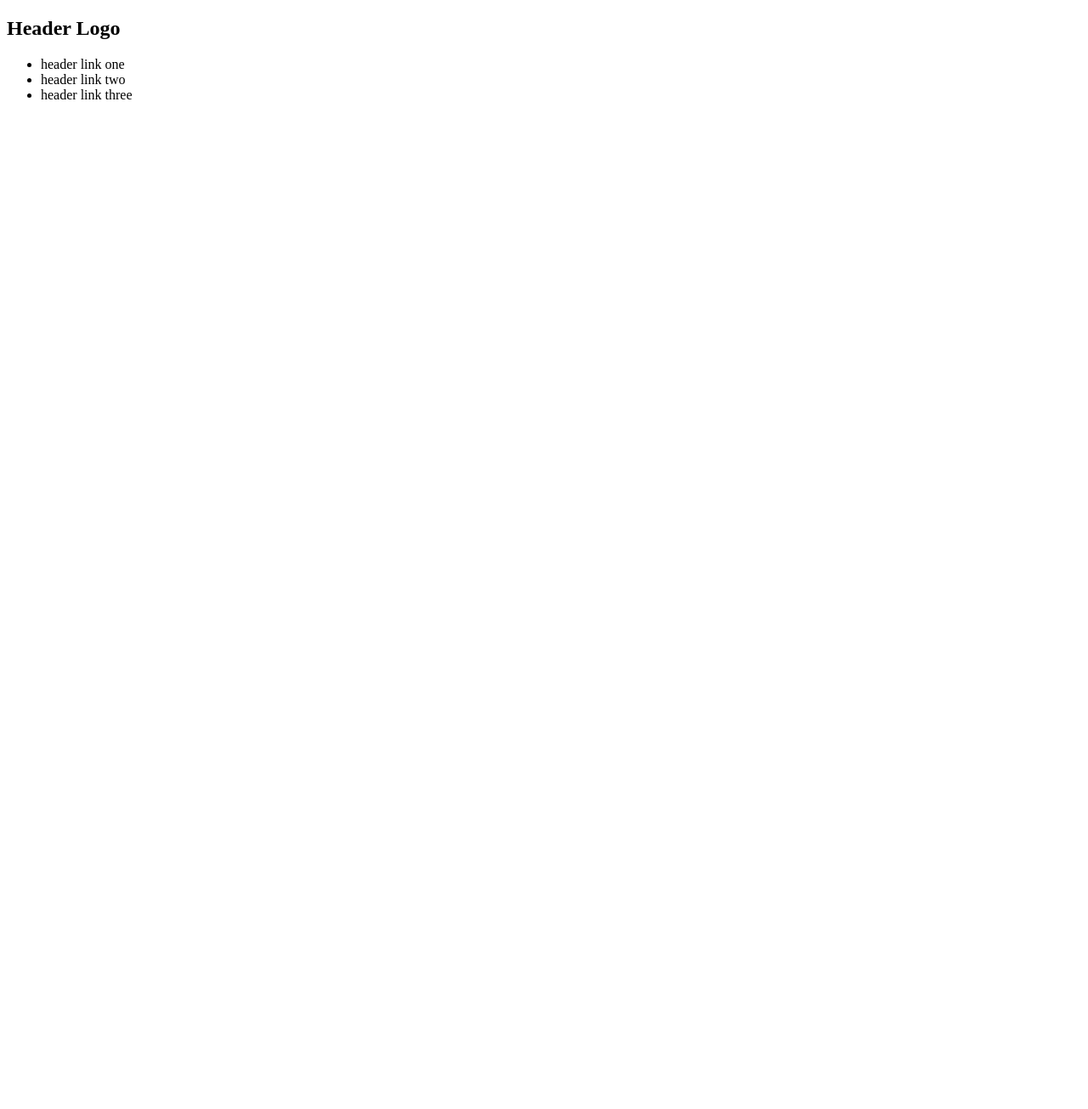
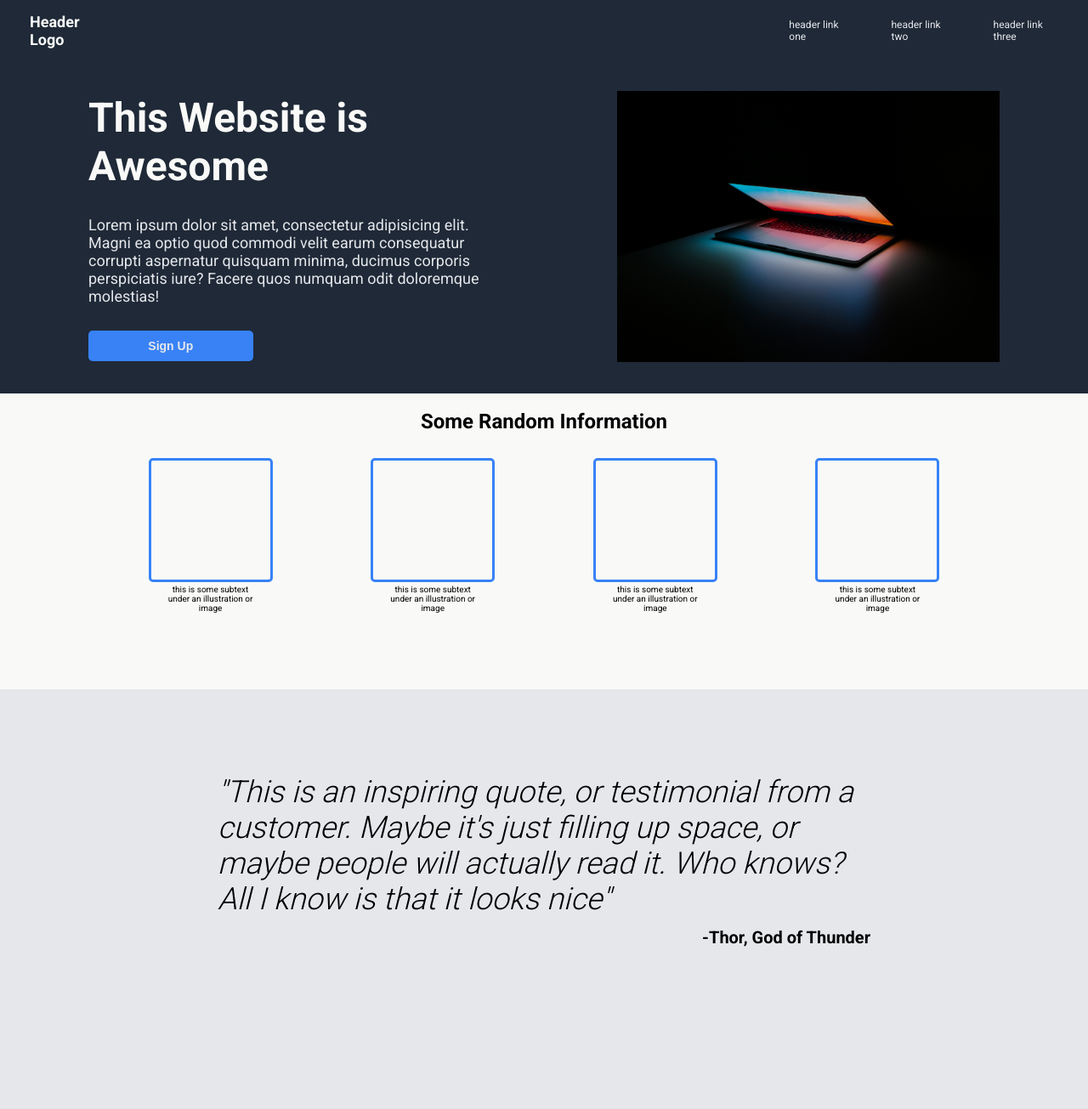
Before and after one commit to ZiadAdel10/odinprojectfirstlp, a plain HTML site: page index.html in a window 1280 px wide. Shown: the whole page at 85% size. Before the commit the page ends 800 px from the top, so only its background shows below. Drawn offline with Linux system fonts and the light colour scheme.

Commit message:
styling changes

```diff
--- a/index.html
+++ b/index.html
@@ -7,13 +7,50 @@
     <title>The Odin Project Landing Page</title>
 </head>
 <body>
-    <nav>
-        <h1>Header Logo</h1>
-        <ul>
+    <nav class="navbar">
+        <h1 class="navbar-title">Header Logo</h1>
+        <ul class="navbar-list">
             <li>header link one</li>
             <li>header link two</li>
             <li>header link three</li>
         </ul>
     </nav>
+    <div class="hero">
+        <div class="hero-text">
+            <h1 class="hero-text__headline">This Website is Awesome</h1>
+            <p class="hero-text__paragraph">Lorem ipsum dolor sit amet, consectetur adipisicing elit. Magni ea optio quod commodi velit earum consequatur corrupti aspernatur quisquam minima, ducimus corporis perspiciatis iure? Facere quos numquam odit doloremque molestias!</p>
+            <button class="hero-text__button">Sign Up</button>
+        </div>
+        <div class="hero-imgbox">
+            <img class="hero-imgbox__img" src="./lp_img.jpg" alt="laptop">
+        </div>
+    </div>
+    <div class="features">
+        <h1 class="features-headline">Some Random Information</h1>
+        <div class="features-items">
+            <div class="feature-item">
+                <div class="feature-item__box"></div>
+                <p class="feature-item__text">this is some subtext under an illustration or image</p>
+            </div>
+            <div class="feature-item">
+                <div class="feature-item__box"></div>
+                <p class="feature-item__text">this is some subtext under an illustration or image</p>
+            </div>
+            <div class="feature-item">
+                <div class="feature-item__box"></div>
+                <p class="feature-item__text">this is some subtext under an illustration or image</p>
+            </div>
+            <div class="feature-item">
+                <div class="feature-item__box"></div>
+                <p class="feature-item__text">this is some subtext under an illustration or image</p>
+            </div>
+        </div>
+    </div>
+    <div class="quote">
+        <div class="quote-body">
+            <p>"This is an inspiring quote, or testimonial from a customer. Maybe it's just filling up space, or maybe people will actually read it. Who knows? All I know is that it looks nice"</p>
+            <p class="quote-author">-Thor, God of Thunder</p>
+        </div>
+    </div>
 </body>
 </html>
--- a/style.css
+++ b/style.css
@@ -0,0 +1,168 @@
+@import url('https://fonts.googleapis.com/css2?family=Poppins:wght@300;400;500;600;700&family=Roboto:wght@300;400;500;700&display=swap');
+
+:root {
+    --dark-bg : #1f2937;
+    --btn-color : #3882f6;
+    --quote-bg : #E5E7EB;
+    --hero-secondary : #E5E7EB;
+    --header-logo: #F9FAF8;
+}
+
+* {
+    margin: 0;
+    padding: 0;
+    box-sizing: border-box;
+}
+
+
+html {
+    font-family: 'Roboto';
+    font-size: 62.5%;
+}
+
+
+.navbar {
+    padding: 1.5rem 3.5rem;
+    display: flex;
+    justify-content: center;
+    align-items: center;
+    gap: 80rem;
+    background-color: var(--dark-bg);
+}
+
+.navbar-title {
+    font-size: 1.8rem;
+    color: var(--header-logo);
+}
+
+.navbar-list {
+    list-style: none;
+    display: flex;
+    gap: 5rem;
+    color: var(--hero-secondary);
+    font-size: 1.2rem;
+}
+/* --------------------------------- */
+
+/* Hero Section */
+
+.hero {
+    display: flex;
+    align-items: center;
+    padding: 3.5rem;
+    justify-content: space-around;
+    background-color: var(--dark-bg);
+}
+
+.hero-text {
+    width: 40%;
+    display: flex;
+    flex-direction: column;
+    gap: 3rem;
+}
+
+.hero-text__headline{
+    font-size: 4.8rem;
+    font-weight: bolder;
+    color: var(--header-logo);
+}
+.hero-text__paragraph{
+    font-size: 1.8rem;
+    color: var(--hero-secondary);
+}
+
+.hero-text__button {
+    width: 40%;
+    border: none;
+    border-radius: 0.5rem;
+    padding: 1rem;
+    background-color: var(--btn-color);
+    color: var(--hero-secondary);
+
+    font-size: 1.4rem;
+    font-weight: bold;
+}
+
+.hero-imgbox {
+    width: 45rem;
+}
+
+.hero-imgbox__img {
+    width: 100%;
+}
+
+/* --------------------------------- */
+
+/* Features Section */
+
+.features{
+    display: flex;
+    flex-direction: column;
+    align-items: center;
+    gap: 1rem;
+    background-color: var(--header-logo);
+
+    padding-bottom: 9rem;
+}
+
+.features-headline{
+    margin: 1.9rem 0;
+    font-weight: bold;
+    font-size: 2.4rem;
+}
+
+.features-items{
+    display: flex;
+    gap: 4rem;
+}
+.feature-item__text{
+    text-align: center;
+    width: 50%;
+}
+
+.feature-item{
+    display: flex;
+    flex-direction: column;
+    align-items: center;
+    gap: 0.3rem;
+}
+
+.feature-item__box{
+    border: 0.3rem solid var(--btn-color);
+    border-radius: 0.5rem;
+    padding: 7rem;
+    width: 8rem;
+
+}
+
+/* --------------------------------- */
+
+/* Quote Section */
+
+.quote{
+    display: flex;
+    flex-direction: column;
+    align-items: center;
+    justify-content: center;
+    gap: 1rem;
+    background-color: var(--quote-bg);
+
+    padding-bottom: 9rem;
+}
+.quote-body{
+    display: flex;
+    flex-direction: column;
+    align-items: center;
+    gap: 1.2rem;
+    margin: 10rem;
+    font-size: 3.6rem;
+    font-weight: lighter;
+    font-style: italic;
+    width: 60%;
+}
+.quote-author{
+    align-self: flex-end;
+    font-style: normal;
+    font-weight: bold;
+    font-size: 2rem;
+}
```
Also changed, not shown: lp_img.jpg (added).
